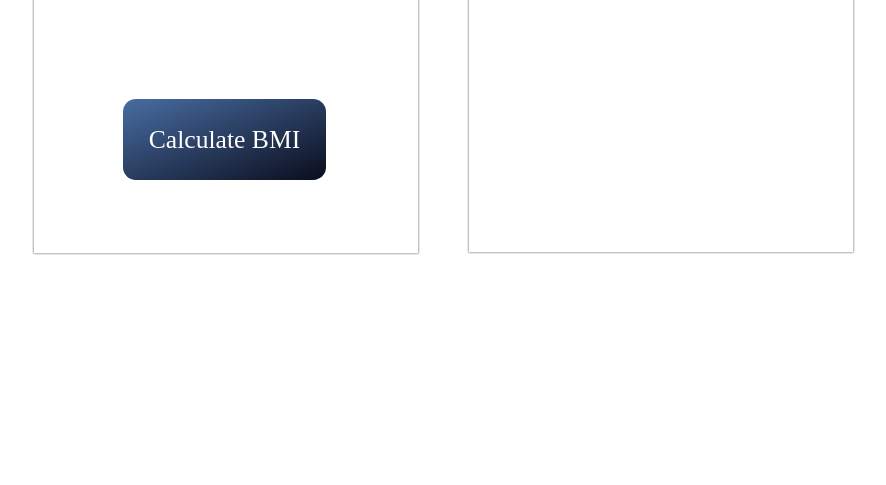
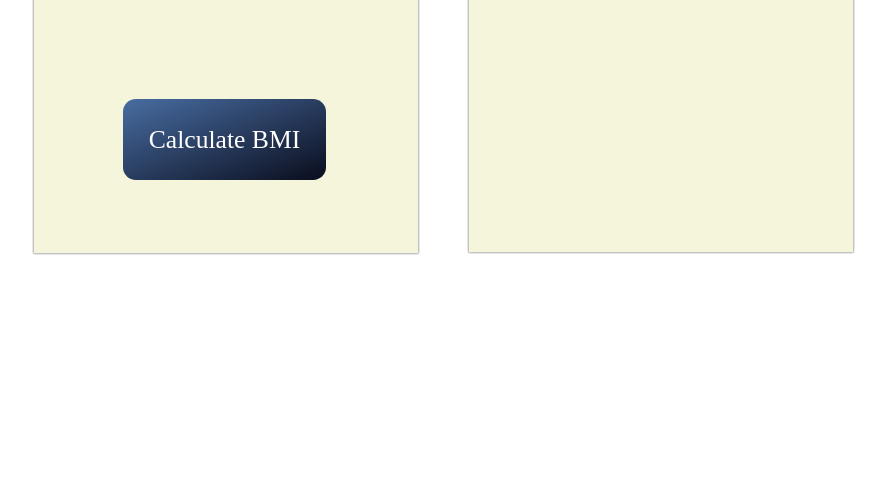
Before and after one commit to Iman-Kalyan-Majumder/BMI-Calculator, a plain HTML site: page index.html in a window 1280 px wide. Shown: the part 315-800 px from the top of the page, without its empty margins (192-1078 px from the left). Drawn offline with Linux system fonts and the light colour scheme.

Commit message:
Update style.css

```diff
--- a/style.css
+++ b/style.css
@@ -15,7 +15,7 @@
         }
         .area
         {
-            background-image: beige;
+            background-color: beige;
             width:30vw;
             height:30vw;
             position: relative;
@@ -63,7 +63,7 @@
             width:20vw;
             height:25vw;
             margin-left:4vw;
-            background-image: beige;
+            background-color: beige;
             margin-top:1.9vw;
             padding:5vw;
             font-size:3vw;
@@ -82,7 +82,7 @@
             }
             .area
             {
-                background-image: beige;
+                background-color: beige;
                 width:75vw;
                 height:75vw;
                 position: relative;
```
